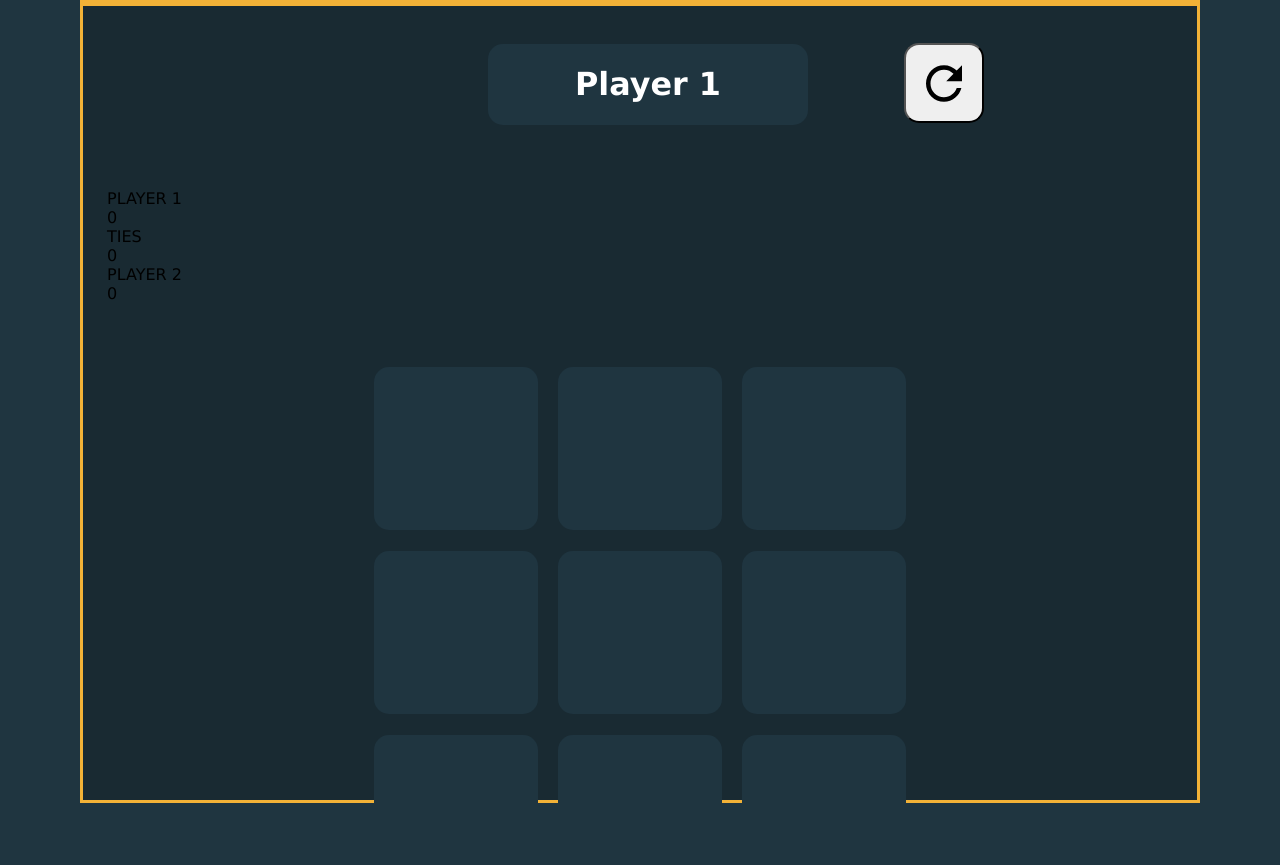
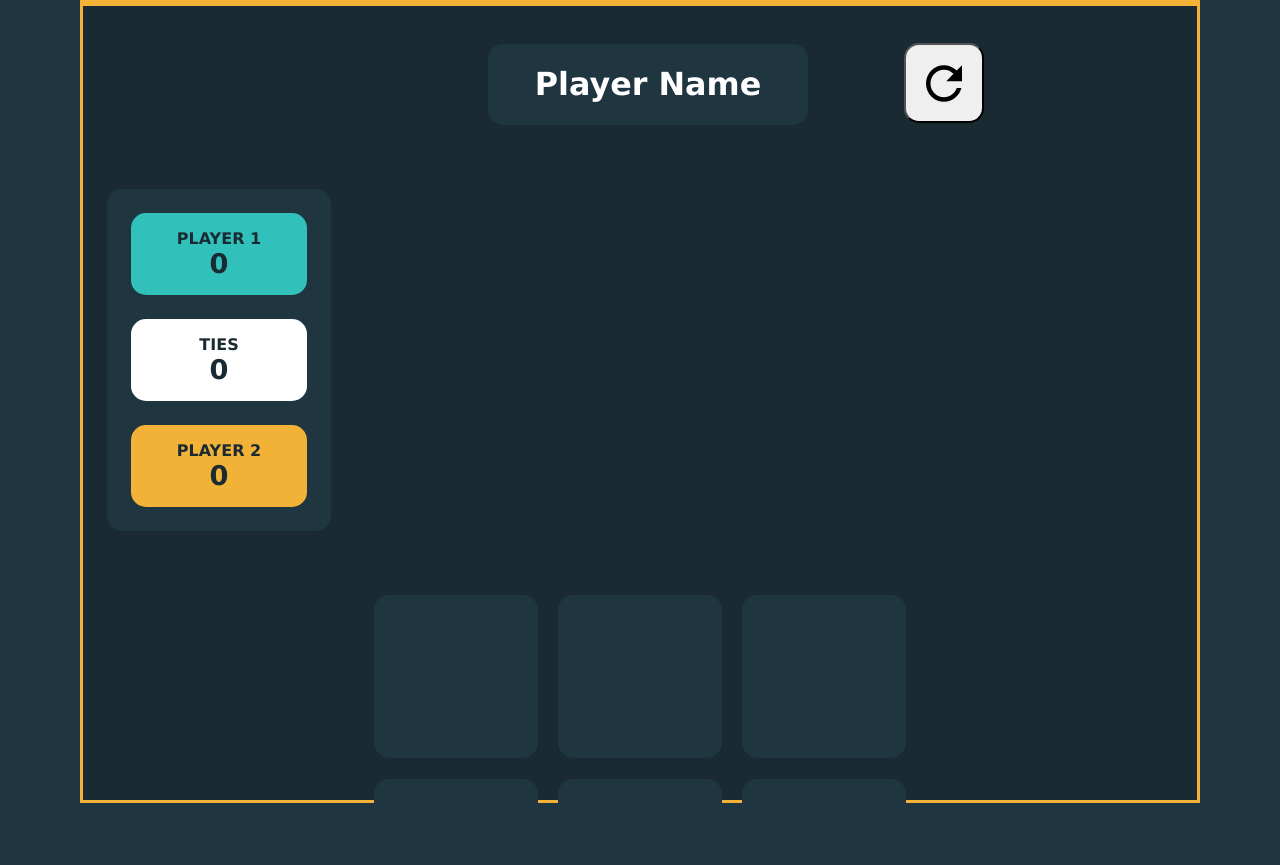
Before and after one commit to FranVlahovic/odin-tic-tac-toe, a plain HTML site: page index.html in a window 1280 px wide. Shown: the part 1677-2542 px from the top of the page. Drawn offline with Linux system fonts and the light colour scheme.

Commit message:
Update HTML & CSS Finished styling Scoreboard.

```diff
--- a/index.html
+++ b/index.html
@@ -35,7 +35,7 @@
                 <img src="images/ttt_logo.png" alt="Game logo" class="startup-game-logo">
             </div>
             <div class="player-turn">
-                <h3>Player 1</h3>
+                <h3>Player Name</h3>
             </div>
             <button type="button" id="clear-button">
                 <img src="icons/refresh.svg" alt="Refresh Icon" class="clear-img">
--- a/style.css
+++ b/style.css
@@ -136,6 +136,7 @@ body {
     justify-content: center;
     gap: 6em;
 }
+
 .game-logo-container {
     position: relative;
     width: 6em;
@@ -167,6 +168,40 @@ body {
 #clear-button:hover {
     opacity: 0.85;
 }
+
+.scoreboard {
+    background-color: #1f3540;
+    display: flex;
+    flex-direction: column;
+    padding: 1.5em;
+    gap: 1.5em;
+    width: 14em;
+    border-radius: 15px;
+}
+.scoreboard-player1-win {
+    background-color: #32c0ba;
+}
+.scoreboard-tie {
+    background-color: white;
+}
+.scoreboard-player2-win {
+    background-color: #f2b237;
+}
+.scoreboard-player1-win, .scoreboard-tie, .scoreboard-player2-win{
+    display: flex;
+    flex-direction: column;
+    align-items: center;
+    padding: 1em;
+    font-weight: bold;
+    color:#192a32;
+    border-radius: 15px;
+}
+.player1-score, .player2-score, .tie-score {
+    font-size: 1.7em;
+    font-weight: bold;
+    color:#192a32;
+}
+
 .game-container-main {
   display: flex;
   align-items: center;
```
